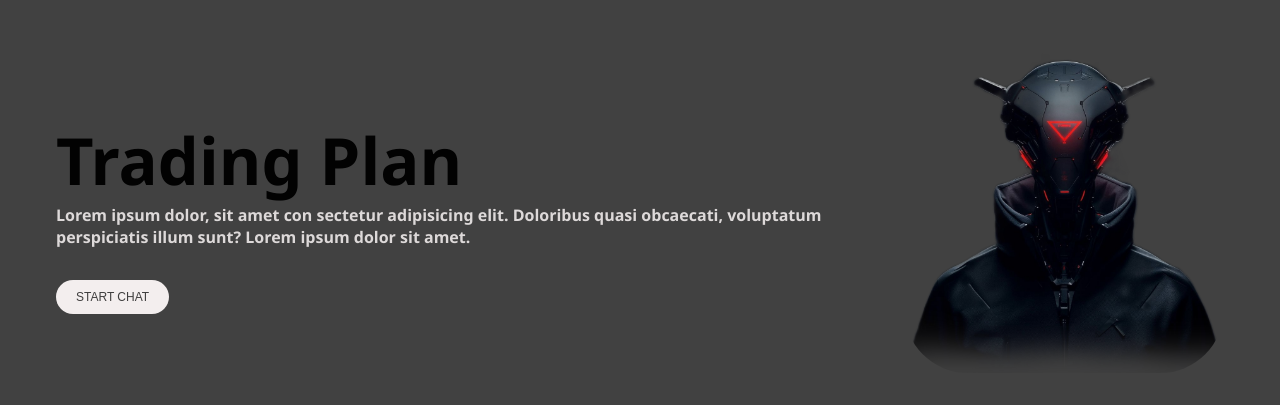
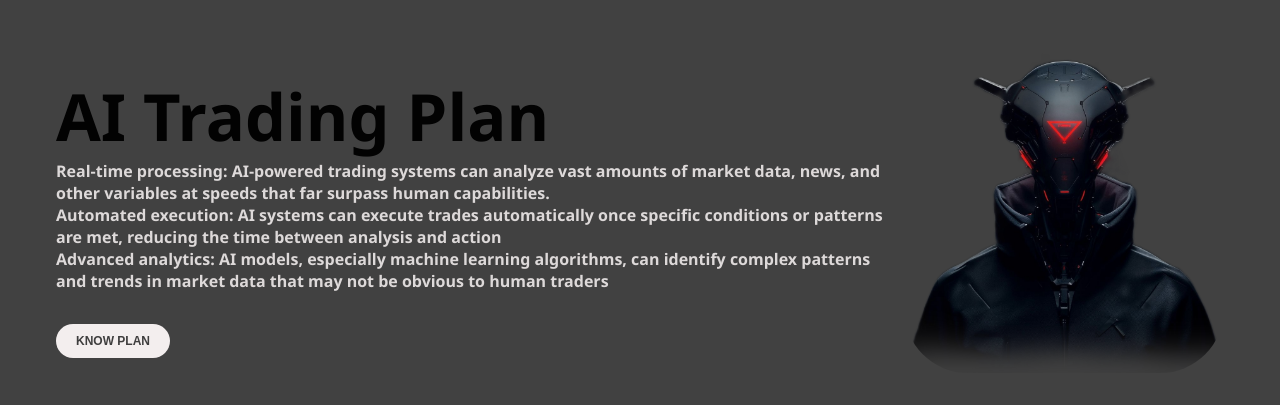
Before and after one commit to Maneeshkkt/chatbot, a plain HTML site: page index.html in a window 1280 px wide. Shown: the part 193-598 px from the top of the page. Drawn offline with Linux system fonts and the light colour scheme.

Commit message:
Update index.html

```diff
--- a/index.html
+++ b/index.html
@@ -16,9 +16,14 @@
 
     <div class="parent">
         <div class="desc">
-            <h1 class="text">Trading Plan</h1>
-            <p>Lorem ipsum dolor, sit amet con sectetur adipisicing elit. Doloribus quasi obcaecati, voluptatum perspiciatis illum sunt? Lorem ipsum dolor sit amet.</p>
-            <button id="init">START CHAT</button>
+            <h1 class="text"> AI Trading Plan</h1>
+            <p> <b>Real-time processing:</b> AI-powered trading systems can analyze vast amounts of market data, news, and other variables at speeds that far surpass human capabilities.
+              <br>  <b>Automated execution:</b> AI systems can execute trades automatically once specific conditions or patterns are met, reducing the time between analysis and action
+            <br> <b>Advanced analytics</b>: AI models, especially machine learning algorithms, can identify complex patterns and trends in market data that may not be obvious to human traders
+
+        </p>
+
+            <button id="init"> <b>KNOW PLAN</b></button>
         </div>
 
         <div class="kkr">
```
